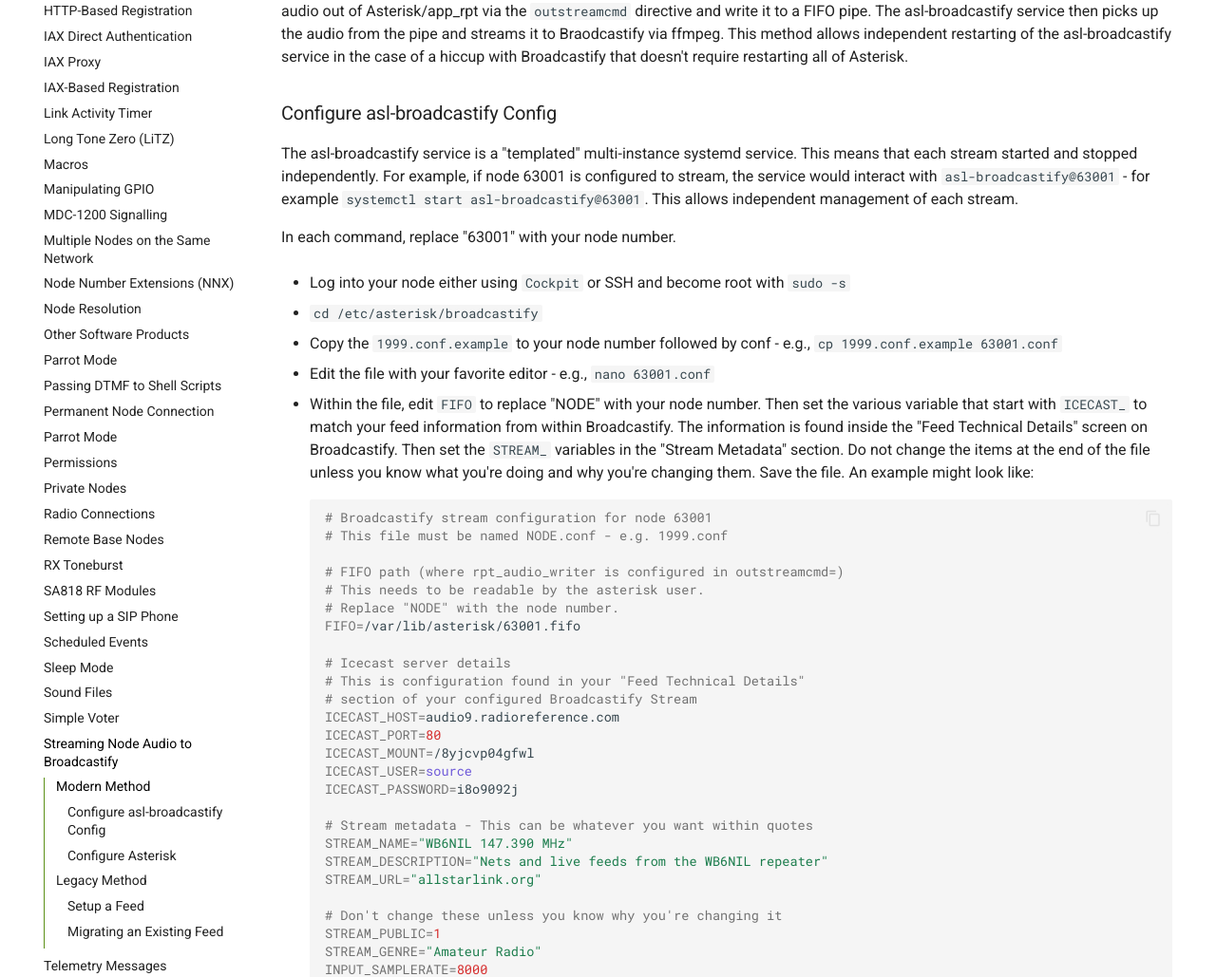
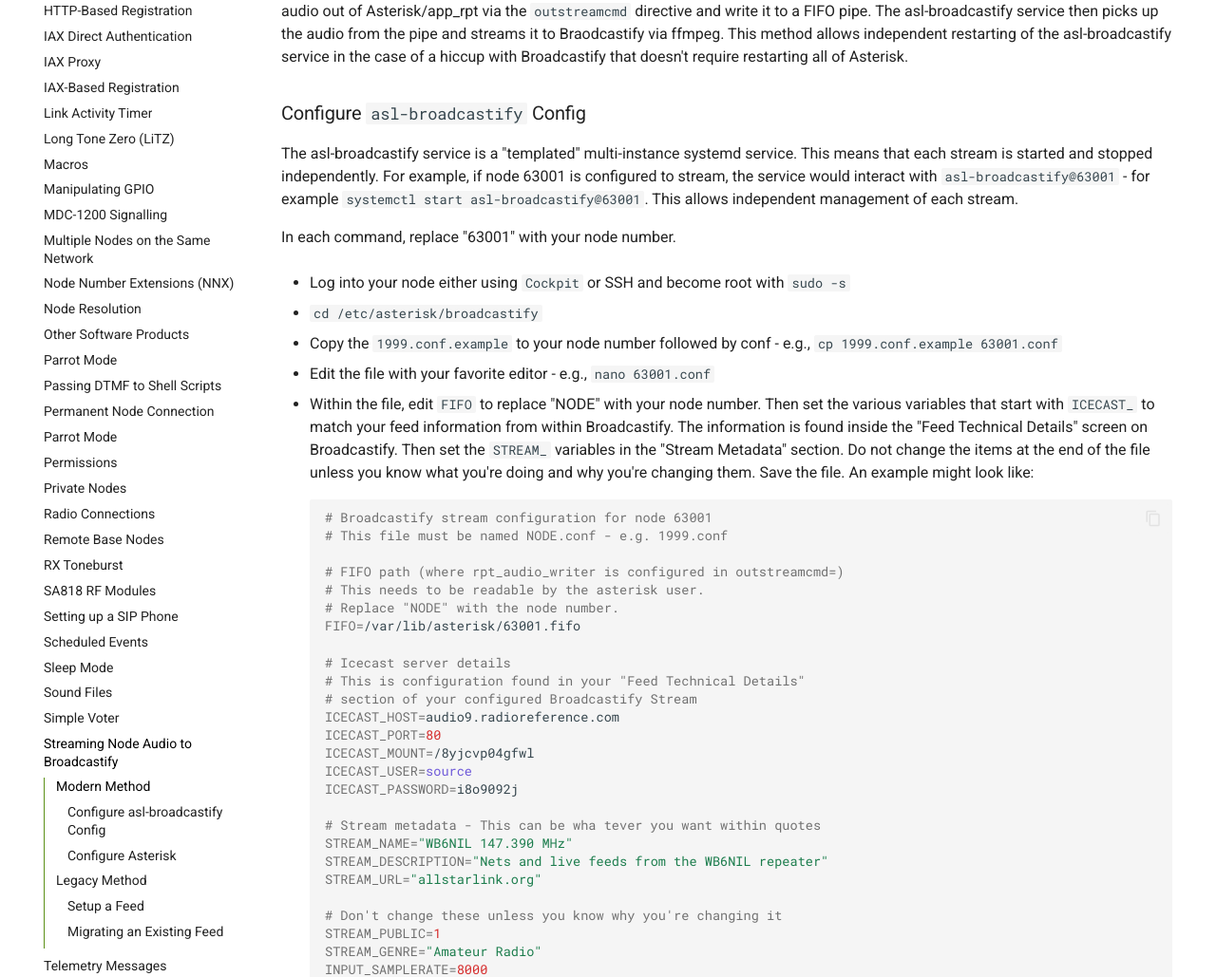
Before and after one commit to AllStarLink/ASL3-Manual, an MkDocs documentation site: the page built from docs/adv-topics/broadcastify.md, in a window 1280 px wide and 1400 px high, scrolled down 375 px. Shown: the part 153-1182 px from the top of the window at 95% size. Built offline with MkDocs 1.6.1 and Material for MkDocs 9.7.7, drawn with Linux system fonts in a browser that asks for light colours.

Commit message:
editorial fixes

```diff
--- a/docs/adv-topics/broadcastify.md
+++ b/docs/adv-topics/broadcastify.md
@@ -16,9 +16,9 @@
 service in the case of a hiccup with Broadcastify that doesn't require restarting
 all of Asterisk.
 
-### Configure asl-broadcastify Config
+### Configure `asl-broadcastify` Config
 The asl-broadcastify service is a "templated" multi-instance systemd service.
-This means that each stream started and stopped independently. For example,
+This means that each stream is started and stopped independently. For example,
 if node 63001 is configured to stream, the service would interact with
 `asl-broadcastify@63001` - for example `systemctl start asl-broadcastify@63001`.
 This allows independent management of each stream.
@@ -35,7 +35,7 @@
 * Edit the file with your favorite editor - e.g., `nano 63001.conf`
 
 * Within the file, edit `FIFO` to replace "NODE" with your node number. Then
-set the various variable that start with `ICECAST_` to match your feed information
+set the various variables that start with `ICECAST_` to match your feed information
 from within Broadcastify. The information is found inside the "Feed Technical Details"
 screen on Broadcastify. Then set the `STREAM_` variables in the "Stream Metadata" section.
 Do not change the items at the end of the file unless you know what you're doing
@@ -59,7 +59,7 @@
 	ICECAST_USER=source
 	ICECAST_PASSWORD=i8o9092j
 
-	# Stream metadata - This can be whatever you want within quotes
+	# Stream metadata - This can be wha tever you want within quotes
 	STREAM_NAME="WB6NIL 147.390 MHz"
 	STREAM_DESCRIPTION="Nets and live feeds from the WB6NIL repeater"
 	STREAM_URL="allstarlink.org"
```
